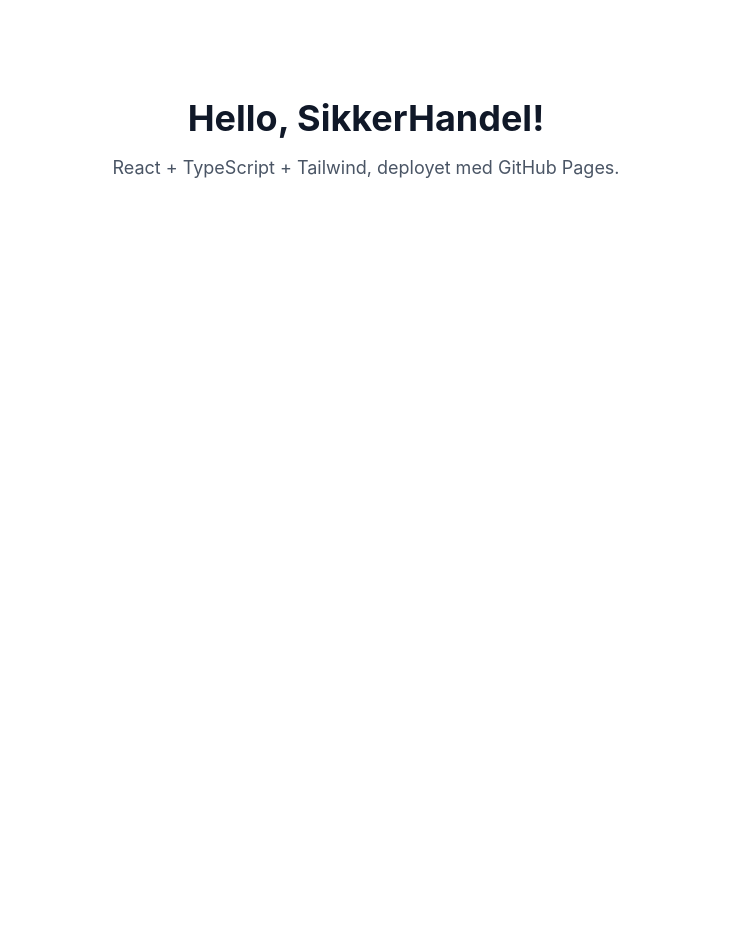
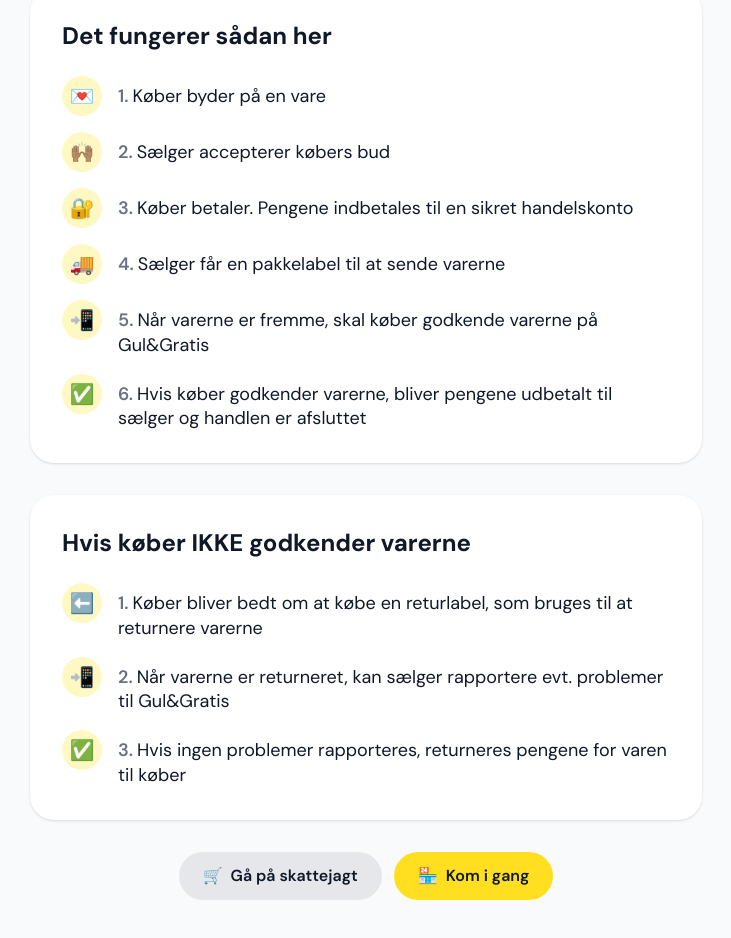
Before and after one commit to khojgaardkroyer-stack/guloggartis, a React (Vite) app: page / in a window 1280 px wide. Shown: the part 260-1198 px from the top of the page, without its empty margins (274-1005 px from the left). Before the commit the page ends 800 px from the top, so only its background shows below. Built offline with nearby package versions, Linux system fonts and the light colour scheme.

Commit message:
Add SikkerHandel how-it-works page
Co-Authored-By: Claude Opus 5.5 <noreply@anthropic.com>
Claude-Session: https://claude.ai/code/session_01Daou4s8jKBJt4T1tELkRRS

```diff
--- a/index.html
+++ b/index.html
@@ -4,6 +4,9 @@
     <meta charset="UTF-8" />
     <link rel="icon" type="image/svg+xml" href="/favicon.svg" />
     <meta name="viewport" content="width=device-width, initial-scale=1.0" />
+    <link rel="preconnect" href="https://fonts.googleapis.com" />
+    <link rel="preconnect" href="https://fonts.gstatic.com" crossorigin />
+    <link href="https://fonts.googleapis.com/css2?family=DM+Sans:wght@400;600;700&display=swap" rel="stylesheet" />
     <title>SikkerHandel</title>
   </head>
   <body>
--- a/src/App.tsx
+++ b/src/App.tsx
@@ -1,8 +1,40 @@
+import StepList from './components/StepList'
+import { happyPath, rejectedPath } from './content'
+
+const GUL_OG_GRATIS_URL = 'https://www.guloggratis.dk/'
+
 function App() {
   return (
-    <main className="flex min-h-screen flex-col items-center justify-center gap-4 bg-white p-4 text-center text-gray-900">
-      <h1 className="text-4xl font-bold">Hello, SikkerHandel!</h1>
-      <p className="text-lg text-gray-600">React + TypeScript + Tailwind, deployet med GitHub Pages.</p>
+    <main className="min-h-screen bg-gray-50 px-4 py-12 text-gray-900 sm:py-20">
+      <div className="mx-auto max-w-2xl space-y-8">
+        <header className="space-y-4 text-center">
+          <p className="inline-block rounded-full bg-yellow-200 px-4 py-1 text-sm font-semibold">
+            Gul&Gratis
+          </p>
+          <h1 className="text-4xl font-bold sm:text-5xl">SikkerHandel</h1>
+          <p className="text-lg text-gray-600">
+            Pengene ligger på en sikret handelskonto, indtil køber har godkendt varerne.
+          </p>
+        </header>
+
+        <StepList title="Det fungerer sådan her" steps={happyPath} />
+        <StepList title="Hvis køber IKKE godkender varerne" steps={rejectedPath} />
+
+        <div className="flex flex-wrap justify-center gap-3">
+          <a
+            href={GUL_OG_GRATIS_URL}
+            className="flex items-center gap-2 rounded-full bg-gray-200 px-6 py-3 font-semibold transition hover:bg-gray-300"
+          >
+            <span aria-hidden="true">🛒</span> Gå på skattejagt
+          </a>
+          <a
+            href={GUL_OG_GRATIS_URL}
+            className="flex items-center gap-2 rounded-full bg-yellow-300 px-6 py-3 font-semibold transition hover:bg-yellow-400"
+          >
+            <span aria-hidden="true">🏪</span> Kom i gang
+          </a>
+        </div>
+      </div>
     </main>
   )
 }
--- /dev/null
+++ b/src/components/StepList.tsx
@@ -0,0 +1,29 @@
+import type { Step } from '../content'
+
+type Props = {
+  title: string
+  steps: Step[]
+}
+
+function StepList({ title, steps }: Props) {
+  return (
+    <section className="rounded-3xl bg-white p-6 shadow-sm sm:p-8">
+      <h2 className="mb-6 text-2xl font-bold">{title}</h2>
+      <ol className="space-y-4">
+        {steps.map((step, i) => (
+          <li key={i} className="flex gap-4">
+            <span className="flex size-10 shrink-0 items-center justify-center rounded-full bg-yellow-100 text-xl">
+              <span aria-hidden="true">{step.emoji}</span>
+            </span>
+            <p className="pt-2 text-lg leading-snug">
+              <span className="mr-1 font-semibold text-gray-500">{i + 1}.</span>
+              {step.text}
+            </p>
+          </li>
+        ))}
+      </ol>
+    </section>
+  )
+}
+
+export default StepList
--- /dev/null
+++ b/src/content.ts
@@ -0,0 +1,28 @@
+export type Step = {
+  emoji: string
+  text: string
+}
+
+export const happyPath: Step[] = [
+  { emoji: '💌', text: 'Køber byder på en vare' },
+  { emoji: '🙌🏽', text: 'Sælger accepterer købers bud' },
+  { emoji: '🔐', text: 'Køber betaler. Pengene indbetales til en sikret handelskonto' },
+  { emoji: '🚚', text: 'Sælger får en pakkelabel til at sende varerne' },
+  { emoji: '📲', text: 'Når varerne er fremme, skal køber godkende varerne på Gul&Gratis' },
+  {
+    emoji: '✅',
+    text: 'Hvis køber godkender varerne, bliver pengene udbetalt til sælger og handlen er afsluttet',
+  },
+]
+
+export const rejectedPath: Step[] = [
+  {
+    emoji: '⬅️',
+    text: 'Køber bliver bedt om at købe en returlabel, som bruges til at returnere varerne',
+  },
+  {
+    emoji: '📲',
+    text: 'Når varerne er returneret, kan sælger rapportere evt. problemer til Gul&Gratis',
+  },
+  { emoji: '✅', text: 'Hvis ingen problemer rapporteres, returneres pengene for varen til køber' },
+]
--- a/src/index.css
+++ b/src/index.css
@@ -1 +1,5 @@
 @import 'tailwindcss';
+
+@theme {
+  --font-sans: 'DM Sans', ui-sans-serif, system-ui, sans-serif;
+}
```
